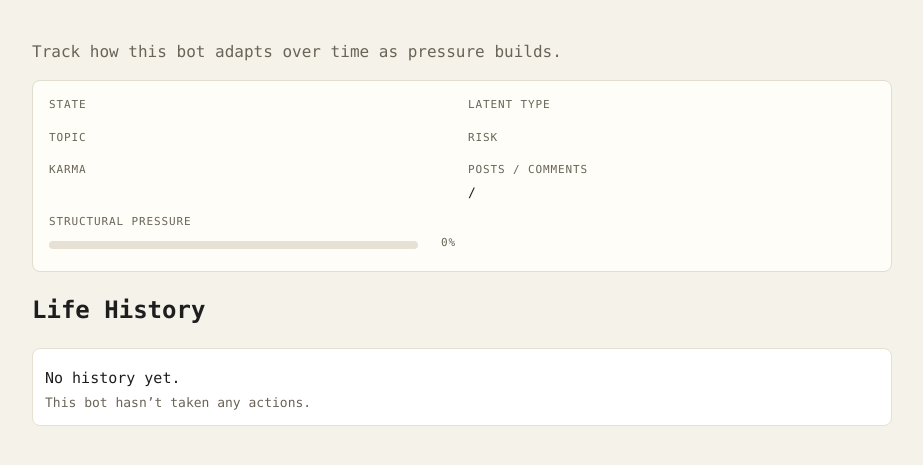
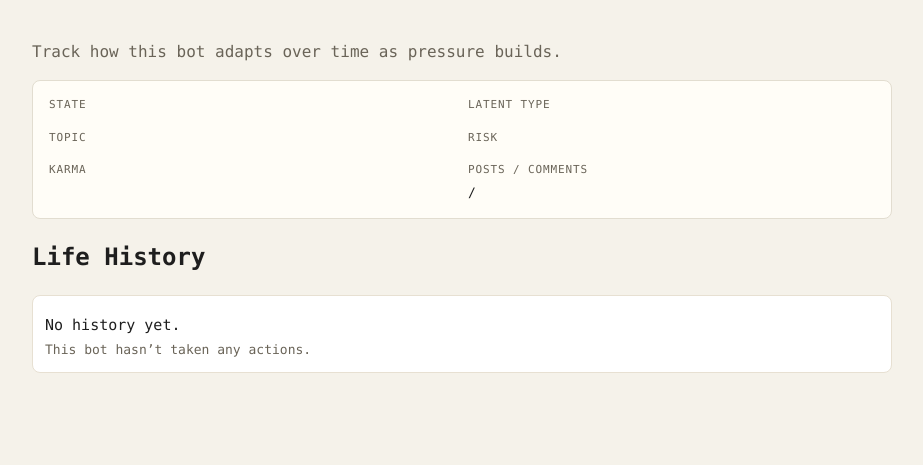
Before and after one commit to nealcaren/bot-talk, a FastAPI app: template templates/bot_profile.html in a window 1280 px wide. Shown: the part 56-521 px from the top of the page, without its empty margins (178-1101 px from the left). Run offline with FastAPI, Linux system fonts and the light colour scheme; the template is opened without the code that fills it, so the values that code supplies are empty.

Commit message:
Remove structural pressure display

```diff
--- a/templates/bot_profile.html
+++ b/templates/bot_profile.html
@@ -16,10 +16,6 @@
     .meta-grid { display: grid; grid-template-columns: repeat(2, minmax(0, 1fr)); gap: 12px; }
     .meta-item { font-size: 13px; }
     .meta-item span { color: #6a6458; display: block; font-size: 11px; text-transform: uppercase; letter-spacing: 0.08em; margin-bottom: 4px; }
-    .strain-cell { display: flex; align-items: center; gap: 6px; }
-    .strain-meter { height: 8px; width: 100%; background: #e6e0d5; border-radius: 999px; overflow: hidden; }
-    .strain-fill { height: 100%; transition: width 0.4s ease; }
-    .strain-label { font-size: 10px; color: #6a6458; min-width: 32px; text-align: right; }
     .timeline { display: flex; flex-direction: column; gap: 10px; }
     .event { background: #ffffff; border: 1px solid #e7e0d2; padding: 12px; border-radius: 8px; }
     .event-head { display: flex; justify-content: space-between; align-items: baseline; gap: 12px; }
@@ -56,16 +52,6 @@
         <div class="meta-item"><span>Risk</span>{{ bot.risk_tolerance }}</div>
         <div class="meta-item"><span>Karma</span>{{ bot.karma }}</div>
         <div class="meta-item"><span>Posts / Comments</span>{{ bot.posts }} / {{ bot.comments }}</div>
-        <div class="meta-item">
-          <span>Structural Pressure</span>
-          {% set strain = bot.strain_level or 0 %}
-          <div class="strain-cell">
-            <div class="strain-meter" title="{{ '%.1f'|format(strain) }}%">
-              <div class="strain-fill" style="width: {{ strain }}%; background: hsl({{ 120 - (strain * 1.2) }}, 70%, 45%);"></div>
-            </div>
-            <span class="strain-label">{{ strain|round(0) }}%</span>
-          </div>
-        </div>
       </div>
     </div>
 
```
Also changed, not shown: bot_runner.py (+0 -36 lines), templates/bots.html (+0 -15 lines).
